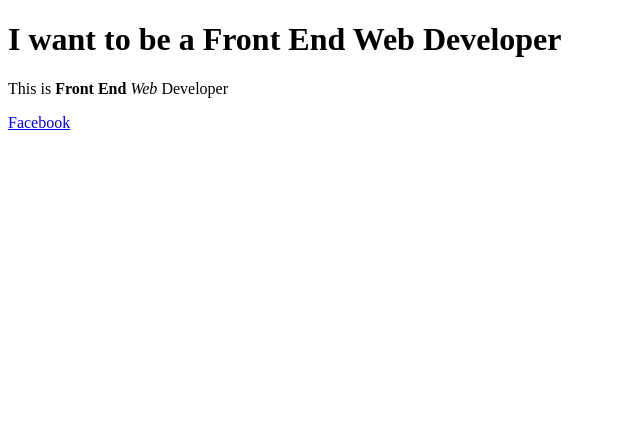
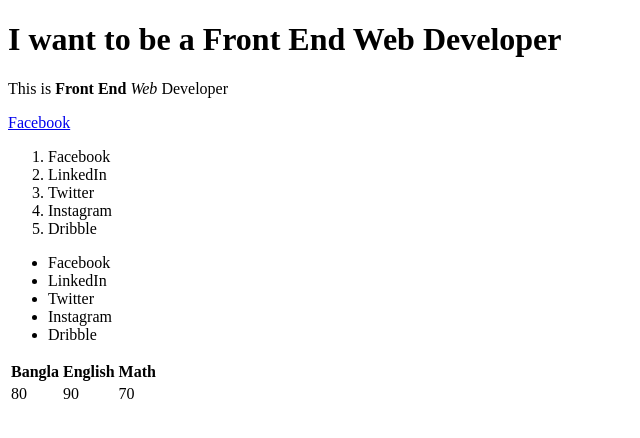
Before and after one commit to mdshafin90/class-01, a plain HTML site: page class 1/index.html in a window 1280 px wide. Shown: the whole page, without its empty margins (0-640 px from the left). Drawn offline with Linux system fonts and the light colour scheme.

Commit message:
table section class completed also completed hyperlink class

```diff
--- a/class 1/index.html
+++ b/class 1/index.html
@@ -6,8 +6,49 @@
     <title>Class 01</title>
   </head>
   <body>
+    <!-- This is heading part -->
     <h1>I want to be a Front End Web Developer</h1>
+
+    <!-- This is paragraph part -->
     <p>This is <b>Front End</b> <i>Web</i> Developer</p>
-    <a href="#">Facebook</a>
+
+    <!-- This is ancor tag -->
+    <a
+      href="https://www.youtube.com/watch?v=3AA-fOJ0iUo&list=RD3AA-fOJ0iUo&start_radio=1"
+      target="_blank"
+      >Facebook</a
+    >
+
+    <ol>
+      <li>Facebook</li>
+      <li>LinkedIn</li>
+      <li>Twitter</li>
+      <li>Instagram</li>
+      <li>Dribble</li>
+    </ol>
+    <ul>
+      <li>Facebook</li>
+      <li>LinkedIn</li>
+      <li>Twitter</li>
+      <li>Instagram</li>
+      <li>Dribble</li>
+    </ul>
+
+    <table>
+      <thead>
+        <tr>
+          <th>Bangla</th>
+          <th>English</th>
+          <th>Math</th>
+        </tr>
+      </thead>
+      <tbody>
+        <tr>
+          <td>80</td>
+          <td>90</td>
+          <td>70</td>
+        </tr>
+      </tbody>
+    </table>
   </body>
 </html>
```
